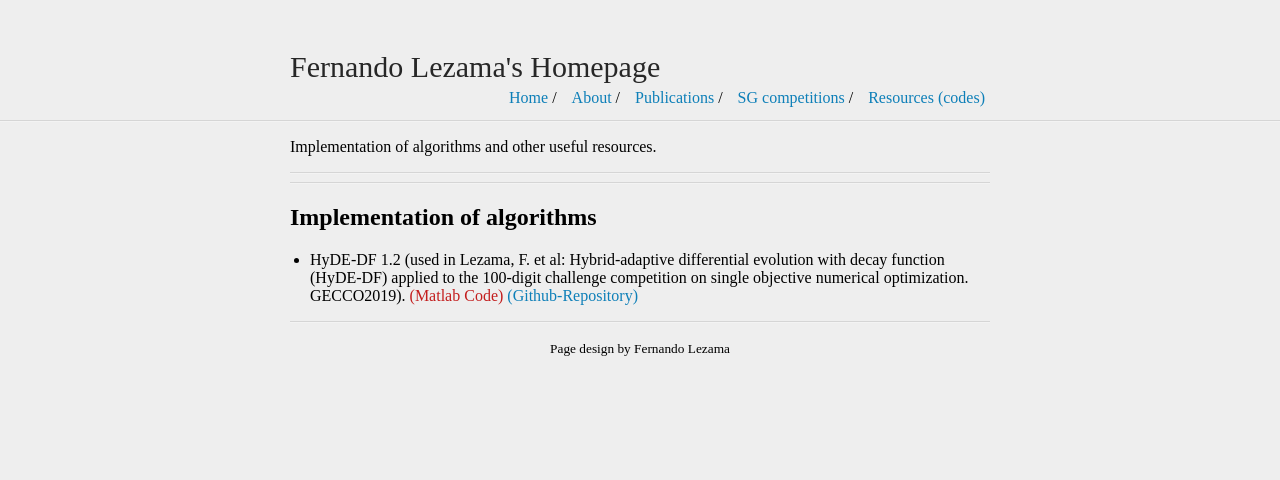
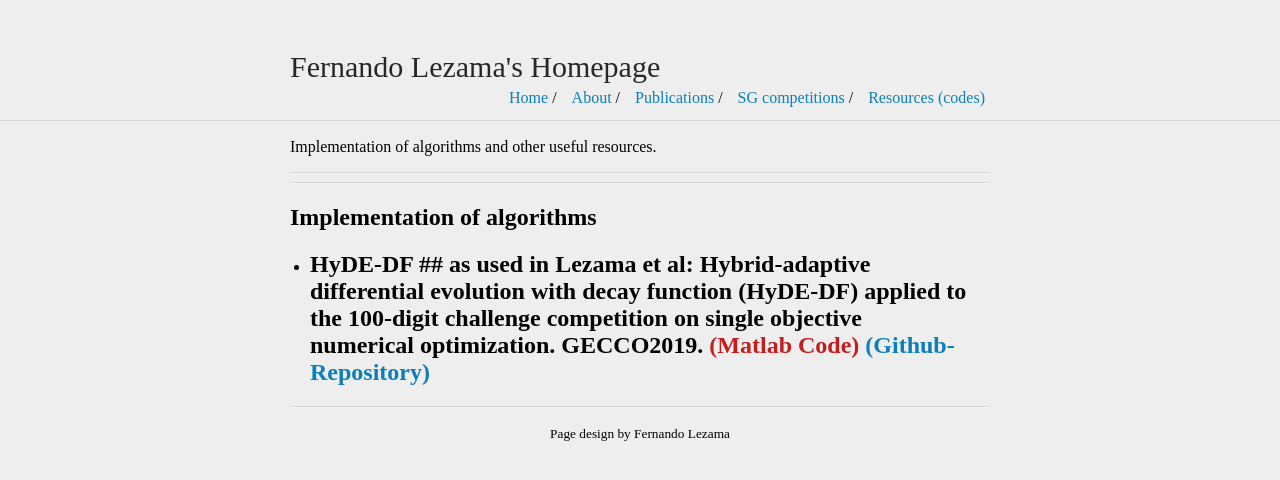
Before and after one commit to fernandolezama/fernandolezama.github.io, a Jekyll site: the page built from CodesImple.md, in a window 1280 px wide. Shown: the top 480 px of the page. Built offline with Jekyll 4.4.1, drawn with Linux system fonts in a browser that asks for light colours.

Commit message:
Update CodesImple.md

```diff
--- a/CodesImple.md
+++ b/CodesImple.md
@@ -12,4 +12,4 @@
 ## Implementation of algorithms
 
 
-* HyDE-DF 1.2 (used in Lezama, F. et al: Hybrid-adaptive differential evolution with decay function (HyDE-DF) applied to the 100-digit challenge competition on single objective numerical optimization. GECCO2019). [<span style="color:#C31D1D;">(Matlab Code)</span>](code/100-Digits-93Score-master.rar) [(Github-Repository)](https://github.com/fernandolezama/100-Digit-HyDEDF-93Digits)
+* ## HyDE-DF ## as used in Lezama et al: Hybrid-adaptive differential evolution with decay function (HyDE-DF) applied to the 100-digit challenge competition on single objective numerical optimization. GECCO2019. [<span style="color:#C31D1D;">(Matlab Code)</span>](code/100-Digits-93Score-master.rar) [(Github-Repository)](https://github.com/fernandolezama/100-Digit-HyDEDF-93Digits)
```
